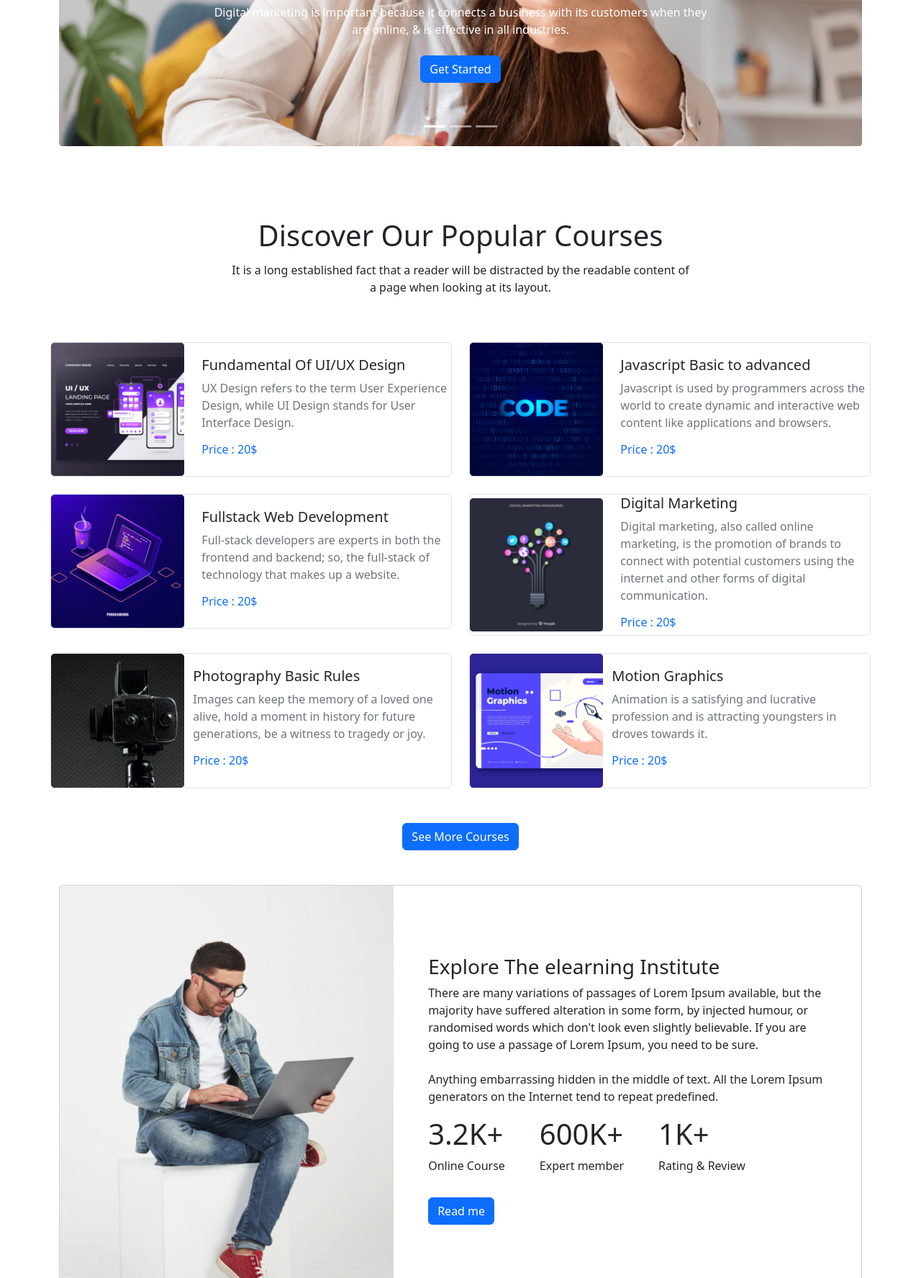
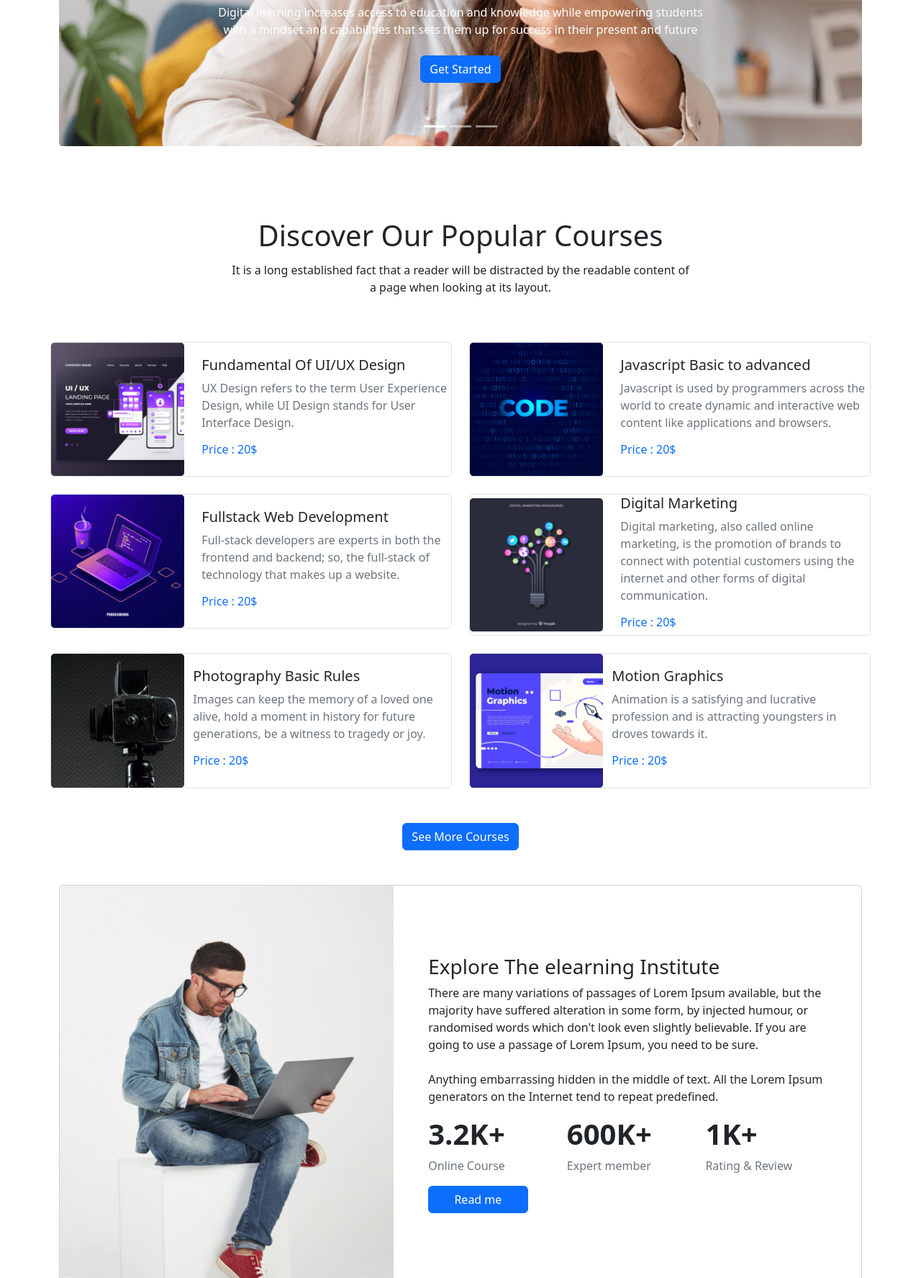
Before and after one commit to ayeasin14/edTech-website-explore, a plain HTML site: page index.html in a window 1280 px wide. Shown: the part 505-2280 px from the top of the page at 72% size. Drawn offline with nearby package versions, Linux system fonts and the light colour scheme.

Commit message:
final commit

```diff
--- a/index.html
+++ b/index.html
@@ -69,32 +69,32 @@
                 <div class="carousel-inner">
                     <div class="carousel-item active">
                         <img src="images/cover/cover-1.png" class="d-block w-100" alt="...">
-                        <div class="carousel-caption d-md-block">
+                        <div class="carousel-caption d-none d-lg-block d-md-block d-sm-block ">
                             <h1 class="pb-3 mx-5">Get Started Digital Learning</h1>
-                            <p class="pb-2 mx-5">Digital marketing is important because it connects a business with its
-                                customers when
-                                they are online, & is effective in all industries.</p>
+                            <p class="pb-2 mx-5">Digital learning increases access to education and knowledge while
+                                empowering students with a mindset and capabilities that sets them up for success in
+                                their present and future</p>
                             <button type="button" class="btn btn-primary mb-5">Get Started</button>
                         </div>
                     </div>
                     <div class="carousel-item">
                         <img src="images/cover/cover-2.jpg" class="d-block w-100" alt="...">
-                        <div class="carousel-caption d-md-block text-black">
-                            <h1 class="pb-3 mx-5">Get Started Digital Learning</h1>
-                            <p class="pb-2 mx-5">Digital marketing is important because it connects a business with its
-                                customers when
-                                they are online, & is effective in all industries.</p>
+                        <div class="carousel-caption d-none d-lg-block d-md-block d-sm-block text-light">
+                            <h1 class="pb-3 mx-5">The Digital Transformation of Higher Education Teaching.</h1>
+                            <p class="pb-2 mx-5">Digital literacy skills help students master their ability to
+                                understand and effectively navigate these challenges, making them more responsible
+                                digital citizens.</p>
                             <button type="button" class="btn btn-primary">Get Started</button>
                         </div>
 
                     </div>
                     <div class="carousel-item">
                         <img src="images/cover/cover-3.jpg" class="d-block w-100" alt="...">
-                        <div class="carousel-caption d-md-block">
-                            <h1 class="pb-3 mx-5">Get Started Digital Learning</h1>
-                            <p class="pb-2 mx-5">Digital marketing is important because it connects a business with its
-                                customers when
-                                they are online, & is effective in all industries.</p>
+                        <div class="carousel-caption d-none d-lg-block d-md-block d-sm-block">
+                            <h1 class="pb-3 mx-5">Using digital technology to promote higher education learning.</h1>
+                            <p class="pb-2 mx-5">Digital technologies can have positive effects on student learning in
+                                higher education. Based on the ICAP framework, they should be particularly effective
+                                when teachers use them to encourage.</p>
                             <button type="button" class="btn btn-primary">Get Started</button>
                         </div>
                     </div>
@@ -249,21 +249,24 @@
                                     Ipsum, you need to be sure. <br> <br> Anything embarrassing hidden in the middle of
                                     text. All the Lorem Ipsum generators on the Internet tend to repeat predefined.</p>
                             </div>
-                            <div class="d-flex my-3">
-                                <div class="me-5">
-                                    <h1> 3.2K+</h1>
-                                    <p>Online Course</p>
-                                </div>
-                                <div class="me-5">
-                                    <h1> 600K+</h1>
-                                    <p>Expert member</p>
-                                </div>
-                                <div class="me-5">
-                                    <h1> 1K+</h1>
-                                    <p>Rating & Review</p>
+                            <div class=" mt-3 overflow-hidden">
+                                <div class="row gy-5">
+                                    <div class="col-4">
+                                        <h1 class="fw-bold"> 3.2K+</h1>
+                                        <p class="text-secondary">Online Course</p>
+                                    </div>
+                                    <div class="col-4">
+                                        <h1 class="fw-bold">600K+</h1>
+                                        <p class="text-secondary">Expert member</p>
+                                    </div>
+                                    <div class="col-4">
+                                        <h1 class="fw-bold">1K+</h1>
+                                        <p class="text-secondary">Rating & Review</p>
+                                    </div>
                                 </div>
                             </div>
-                            <button class="btn btn-primary"> Read me</button>
+
+                            <button class="btn btn-primary col-4 col-lg-3 col-md-5 col-sm-3 "> Read me</button>
 
                         </div>
 
```
